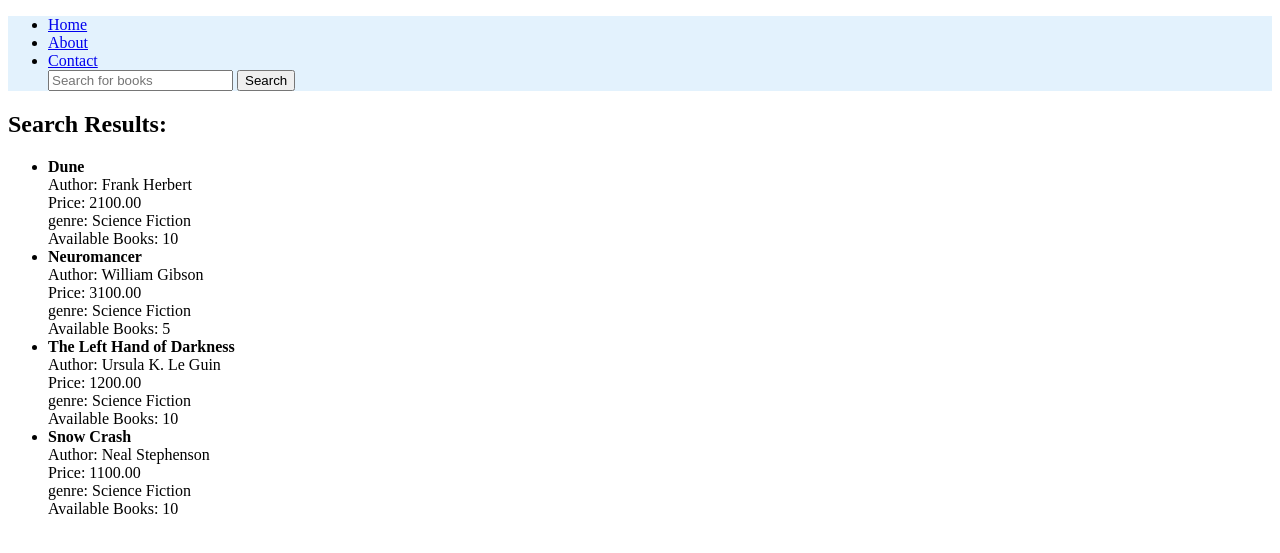
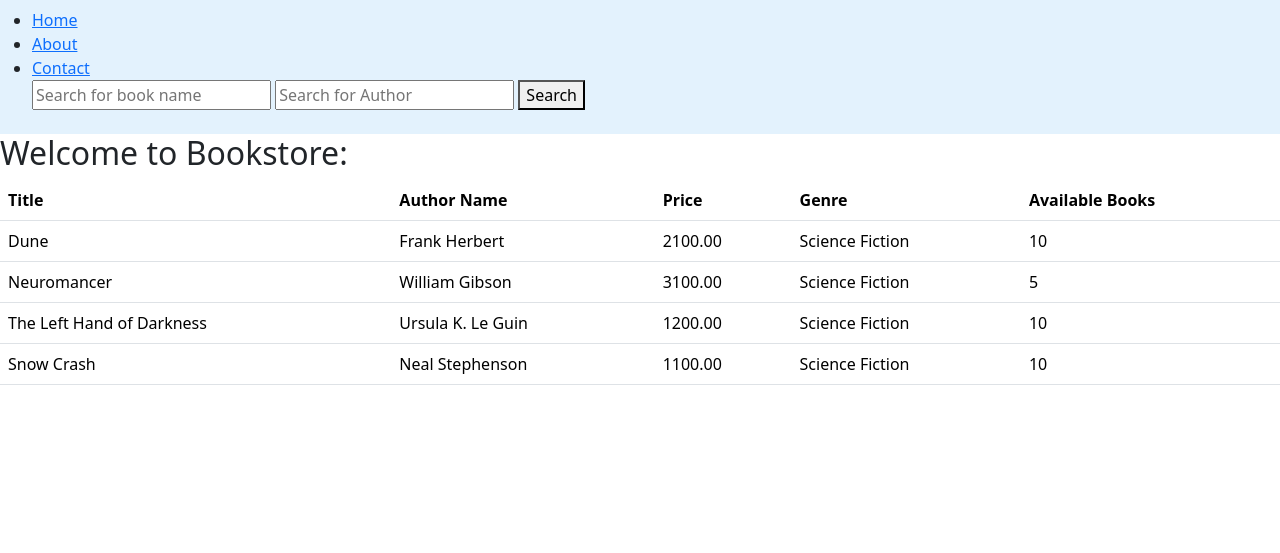
Before and after one commit to Hemlata-tricera/Django-miniproject, a Django app: page / in a window 1280 px wide. Shown: the top 553 px of the page. Run offline with Django 5.2, Linux system fonts and the light colour scheme; data comes from the database, SQL or seed files in the repository.

Commit message:
Add search box for author and title seperatly and add tabular format on homepage

```diff
--- a/bookstore/apps/store/views.py
+++ b/bookstore/apps/store/views.py
@@ -5,15 +5,17 @@ from .models import Book
 
 # Create your views here.
 def homepage(request):
-    query = request.GET.get('query', '')  # Get search query from URL parameters
+    title_query = request.GET.get('title', '')  # Get title search query from URL parameters
+    author_query = request.GET.get('author', '')  # Get author search query from URL parameters
     books = Book.objects.all()  # Simple search
 
-    if query:
-        # Filter books by title, author, or price
+    if title_query:
+        # Filter books by title
         books = books.filter(
-            title__icontains=query) | books.filter(
-            author__icontains=query) | books.filter(
-            price__icontains=query)
+            title__icontains=title_query)
 
+    if author_query:
+        books = books.filter(
+            author__icontains=author_query)
 
-    return render(request, 'homepage.html', {'query': query, 'books': books})
+    return render(request, 'homepage.html', {'title_query': title_query, 'author_query':author_query, 'books': books})
--- a/bookstore/templates/homepage.html
+++ b/bookstore/templates/homepage.html
@@ -3,10 +3,17 @@
 <head>
     <meta charset="UTF-8">
     <meta name="viewport" content="width=device-width, initial-scale=1.0">
-    <script src="https://cdn.jsdelivr.net/npm/@popperjs/core@2.11.8/dist/umd/popper.min.js" integrity="sha384-I7E8VVD/ismYTF4hNIPjVp/Zjvgyol6VFvRkX/vR+Vc4jQkC+hVqc2pM8ODewa9r" crossorigin="anonymous"></script>
-    <script src="https://cdn.jsdelivr.net/npm/bootstrap@5.3.3/dist/js/bootstrap.min.js" integrity="sha384-0pUGZvbkm6XF6gxjEnlmuGrJXVbNuzT9qBBavbLwCsOGabYfZo0T0to5eqruptLy" crossorigin="anonymous"></script>
+    <link href="https://cdn.jsdelivr.net/npm/bootstrap@5.3.3/dist/css/bootstrap.min.css" rel="stylesheet" integrity="sha384-QWTKZyjpPEjISv5WaRU9OFeRpok6YctnYmDr5pNlyT2bRjXh0JMhjY6hW+ALEwIH" crossorigin="anonymous">
+
     <title>Bookstore</title>
+    <style>
+        br {
+  display: none;
+}
+
+    </style>
 </head>
+
 <body>
     <!-- Navigation Bar -->
     <nav class="navbar" style="background-color: #e3f2fd;">
@@ -16,34 +23,39 @@
             <li><a href="#">About</a></li>
             <li><a href="#">Contact</a></li>
 
-
-
-<!--    <h1>Welcome to the Bookstore</h1>-->
-
-    <!-- Search Form -->
-
-
     <form method="get">
-        <input type="text" name="query" placeholder="Search for books" value="{{ query }}">
+        <input type="text" name="title" placeholder="Search for book name" value="{{ title_query }}">
+        <input type="text" name="author" placeholder="Search for Author" value="{{ author_query }}">
         <button type="submit">Search</button>
     </form>
         </ul>
     </nav>
+    {% if books %}
+        <h2>Welcome to Bookstore:</h2>
+        <table class="table">
+            <thead>
+                <tr>
+                  <th scope="col">Title</th>
+                  <th scope="col">Author Name</th>
+                  <th scope="col">Price</th>
+                  <th scope="col">Genre</th>
+                  <th scope="col">Available Books</th>
+                </tr>
+            </thead>
+            <tbody>
+            {% for book in books %}
+                <tr>
+                    <td>{{ book.title }}</td><br>
+                    <td>{{ book.author }}</td><br>
+                    <td>{{ book.price }}</td><br>
+                    <td>{{ book.genre }}</td><br>
+                    <td>{{ book.stock }}</td>
+                </tr>
+            {% endfor %}
+            </tbody>
+        </table>
 
-    {% if books %}
-        <h2>Search Results:</h2>
-        <ul>
-            {% for book in books %}
-                <li>
-                    <strong>{{ book.title }}</strong><br>
-                    Author: {{ book.author }}<br>
-                    Price: {{ book.price }}<br>
-                    genre: {{ book.genre }}<br>
-                    Available Books: {{ book.stock }}
-                </li>
-            {% endfor %}
-        </ul>
-    {% elif query %}
+    {% elif title_query or author_query %}
         <p>No books found for your search.</p>
     {% endif %}
 </body>
```
